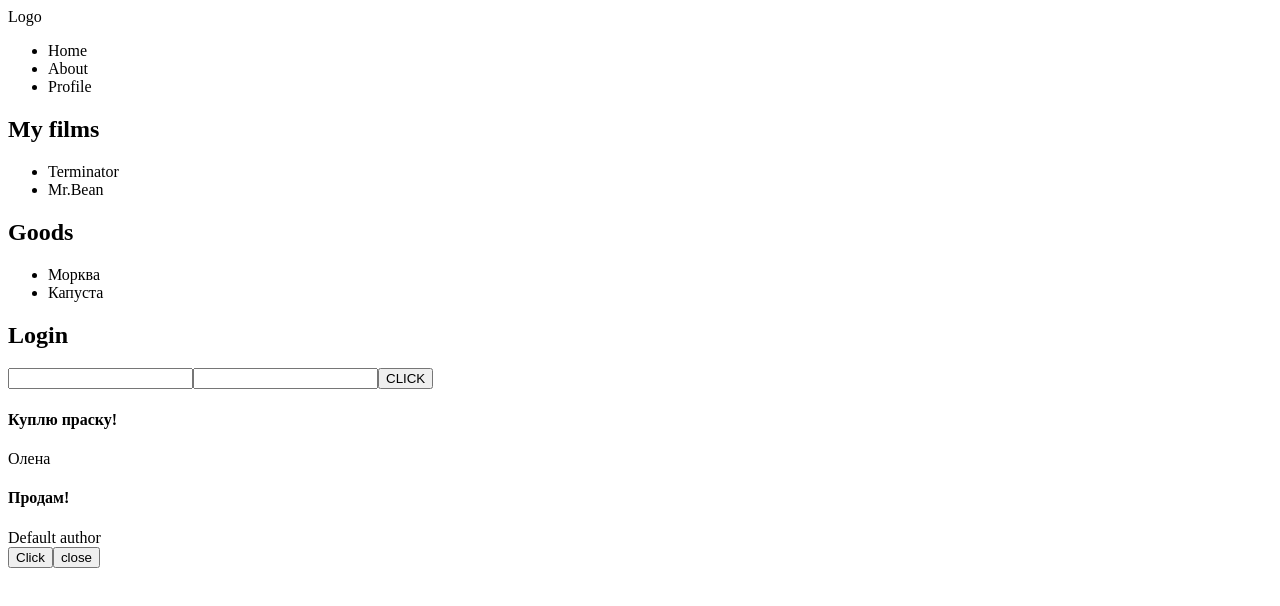
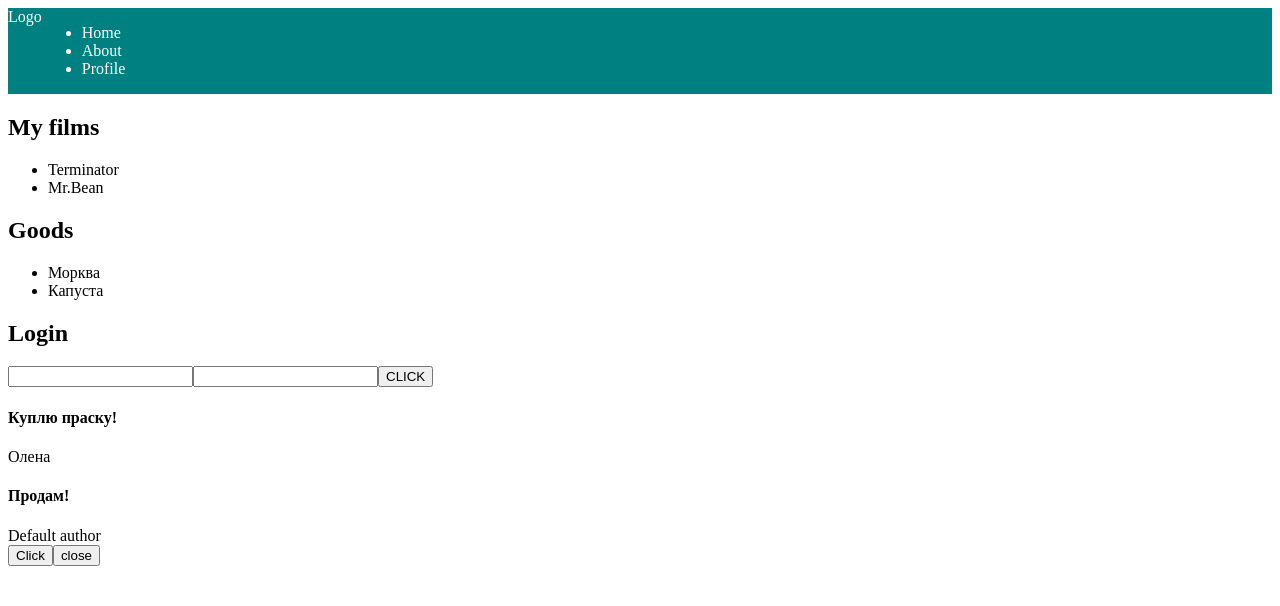
Before and after one commit to Krystyna1307/test-React-Node.js, a React (Vite) app: page / in a window 1280 px wide. Shown: the top 606 px of the page. Built offline with nearby package versions, Linux system fonts and the light colour scheme.

Commit message:
inline styles

```diff
--- a/src/components/Header/Header.jsx
+++ b/src/components/Header/Header.jsx
@@ -1,6 +1,8 @@
 const Header = () => {
   return (
-    <header>
+    <header
+      style={{ display: "flex", backgroundColor: "teal", color: "white" }}
+    >
       <div>Logo</div>
       <nav>
         <ul>
```
